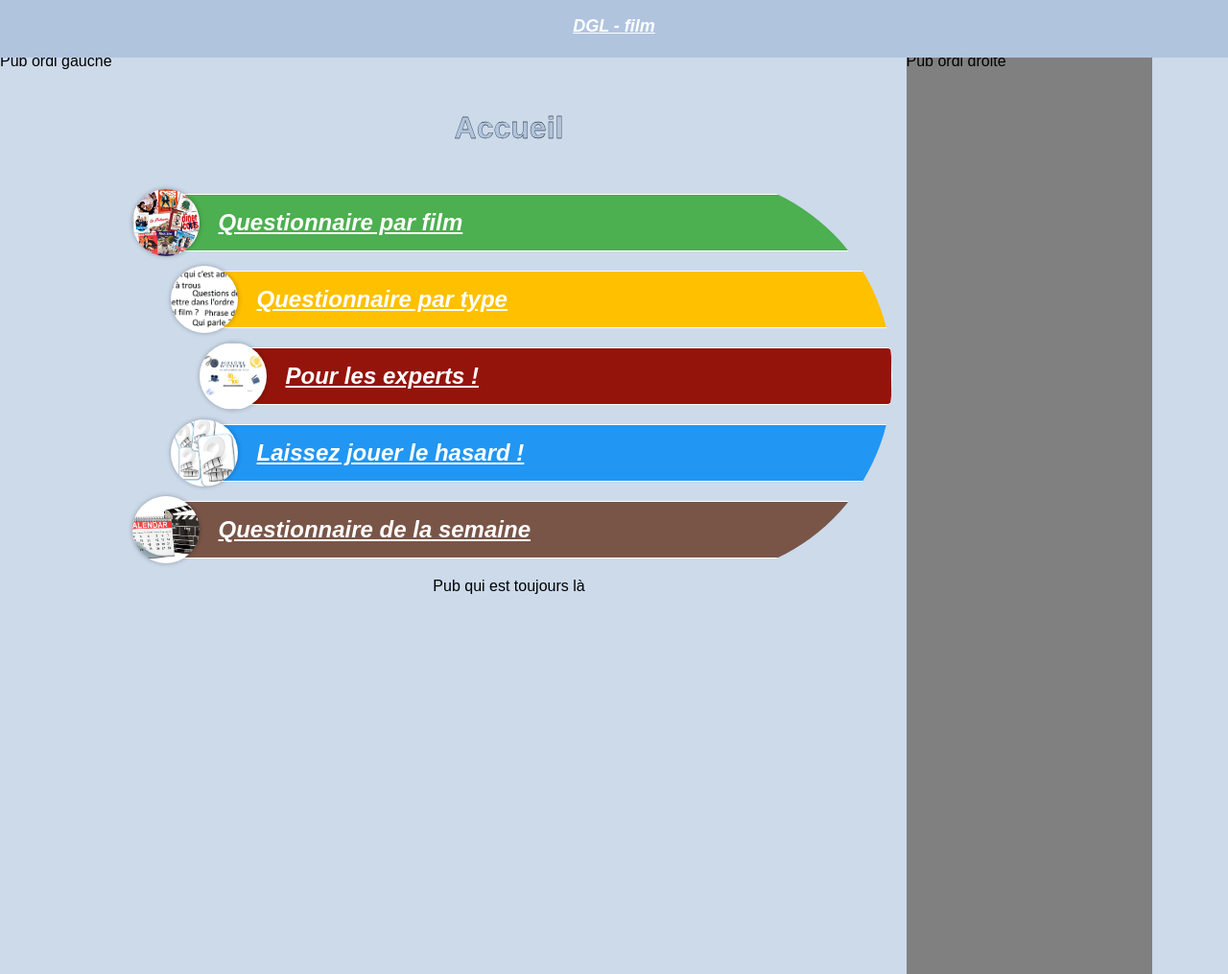
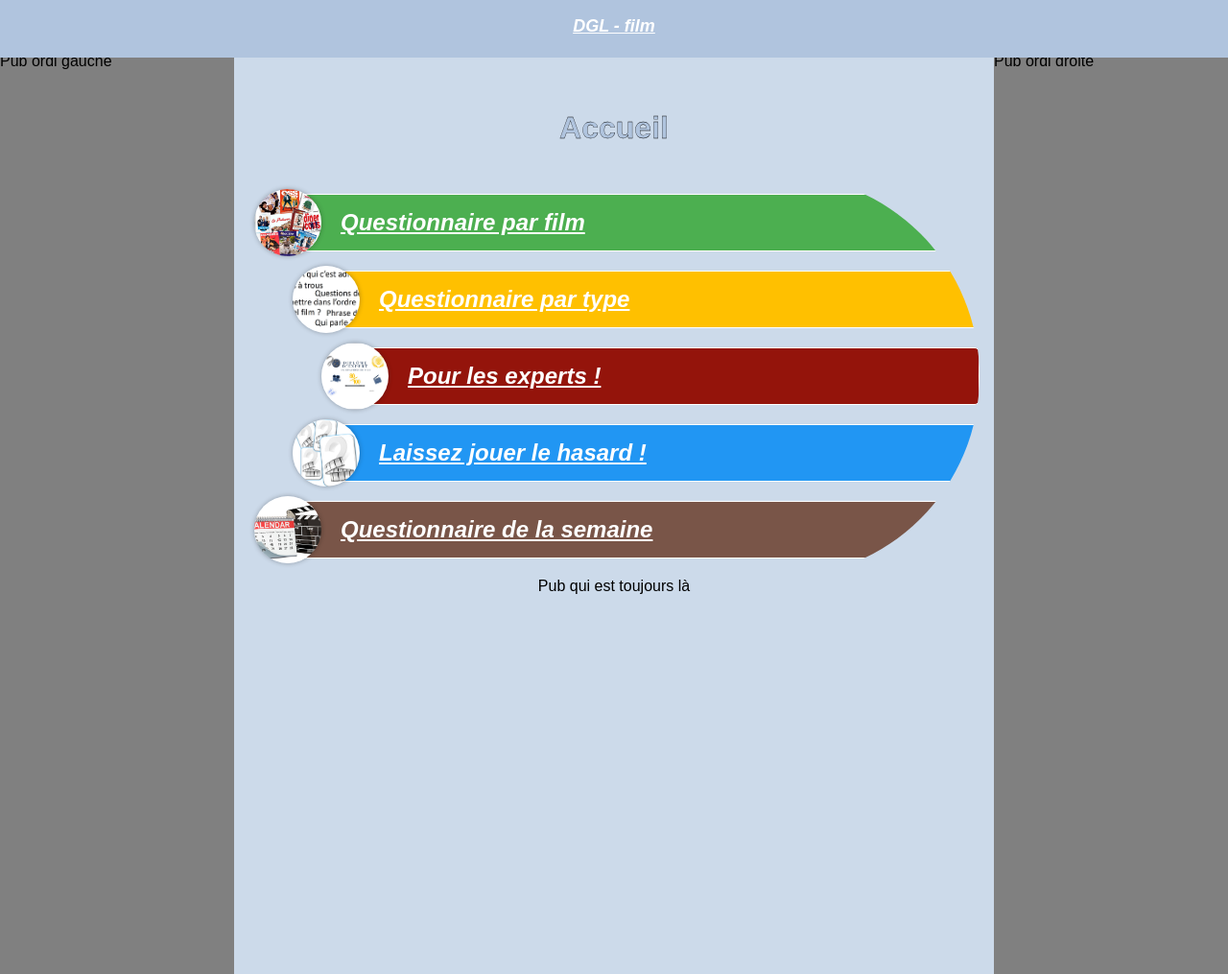
Before and after one commit to GodefroyL/questionnaire-film, a Jekyll site: the page built from index.html, in a window 1280 px wide. Shown: the whole page at 96% size. Built offline with Jekyll 4.4.1, drawn with Linux system fonts in a browser that asks for light colours.

Commit message:
maj affichage pub

```diff
--- a/_layouts/base.html
+++ b/_layouts/base.html
@@ -21,7 +21,7 @@
             <a href="{{ site.url }}/index.html">DGL - film</a>
         </header>
         <main>
-            <div class="pub-odinateur">
+            <div class="pub-ordi">
                 Pub ordi gauche
             </div>
             <div class="pub-tel" style="height: 70px;">
@@ -34,7 +34,7 @@
                 {{ content }}
                 <div class="pub-horizontale">Pub qui est toujours là</div>
             </div>
-            <div class="pub-ordinateur">
+            <div class="pub-ordi">
                 Pub ordi droite
             </div>
             <div class="pub-tel">
--- a/static/css/base.css
+++ b/static/css/base.css
@@ -64,7 +64,9 @@ a {
     font-weight: bold;
 }
 
-.pub-ordinateur {
+/* Pub */
+.pub-ordi {
+    display: block;
     background-color: grey;
     width: 20%;
     height: auto;
@@ -98,11 +100,12 @@ a {
         padding: 20px 0;
     }
     .pub-tel {
+        display: block;
         background-color: grey;
         width: 100%;
         height: auto;
     }
-    .pub-ordinateur {
+    .pub-ordi {
         display: none;
     }
 }
```
